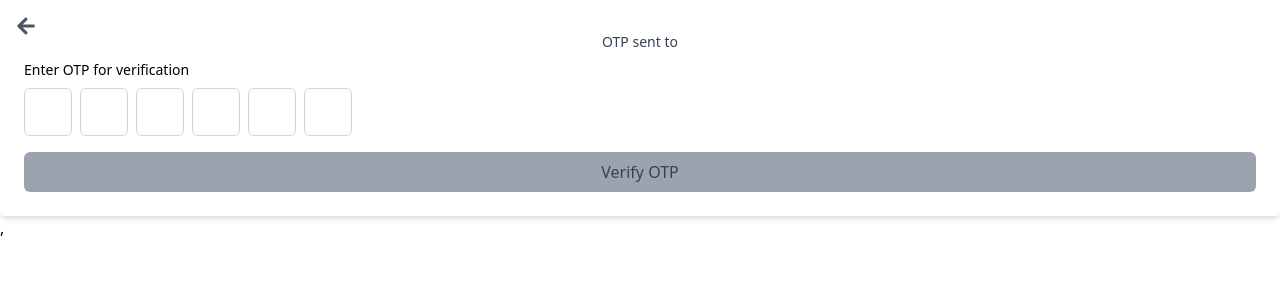
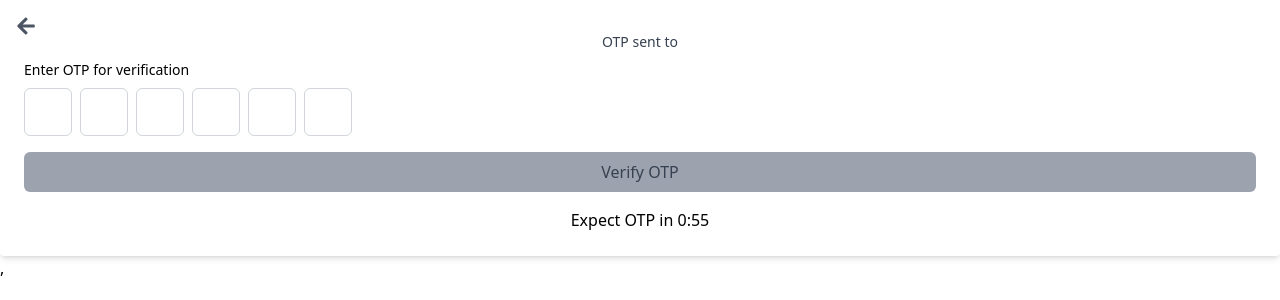
Before and after one commit to aashiashfak/project_evento_frontend_react, a React (Vite) app: page /otp in a window 1280 px wide. Shown: the top 300 px of the page. Built offline with nearby package versions, Linux system fonts and the light colour scheme.

Commit message:
updated otp component added timers to resend otp

```diff
--- a/src/components/accounts/OtpComponent.jsx
+++ b/src/components/accounts/OtpComponent.jsx
@@ -1,4 +1,4 @@
-import React, {useState, useRef} from "react";
+import React, {useState, useRef, useEffect} from "react";
 import {useDispatch} from "react-redux";
 import {useNavigate} from "react-router-dom";
 import {setUser} from "../../redux/userSlice";
@@ -11,11 +11,29 @@ const OtpComponent = (props) => {
   const [otp, setOtp] = useState(new Array(6).fill(""));
   const [message, setMessage] = useState("");
   const [isLoading, setIsLoading] = useState(false);
+  const [timeLeft, setTimeLeft] = useState(60); // Timer for 1 minute (60 seconds)
+  const [isRunning, setIsRunning] = useState(true); // To control timer state
   const otpRefs = useRef([]);
   const navigate = useNavigate();
   const dispatch = useDispatch();
 
-  console.log("identifier", identifier);
+  useEffect(() => {
+    let interval;
+    if (isRunning && timeLeft > 0) {
+      interval = setInterval(() => {
+        setTimeLeft((prevTime) => prevTime - 1);
+      }, 1000);
+    } else if (timeLeft === 0) {
+      setIsRunning(false);
+    }
+
+    return () => clearInterval(interval);
+  }, [isRunning, timeLeft]);
+
+  const startTimer = () => {
+    setTimeLeft(60);
+    setIsRunning(true);
+  };
 
   const handleOtpChange = (e, index) => {
     const value = e.target.value;
@@ -56,10 +74,8 @@ const OtpComponent = (props) => {
   };
 
   const handleOtpForm = async (event) => {
-    console.log("entered in handling submitted otp");
     event.preventDefault();
     const enteredOtp = otp.join("");
-    console.log(enteredOtp);
     setIsLoading(true);
 
     try {
@@ -73,7 +89,6 @@ const OtpComponent = (props) => {
           }
         );
       } else if (identifier === "phone") {
-        console.log("identifier is phone");
         response = await axiosInstance.post(
           "accounts/phone-otp-verification/",
           {
@@ -84,7 +99,6 @@ const OtpComponent = (props) => {
       }
 
       const userData = response.data;
-      console.log(userData);
       dispatch(
         setUser({
           username: userData.user.username || null,
@@ -101,9 +115,23 @@ const OtpComponent = (props) => {
   };
 
   const handleBackButtonClick = () => {
-    handleOtpSent(false)
+    handleOtpSent(false);
   };
 
+  const handleResendOtp = async () => {
+    setIsLoading(true);
+    try {
+      await axiosInstance.post("accounts/resend-otp/", {
+        email: identifier === "email" ? email : undefined,
+        phone_number: identifier === "phone" ? phone : undefined,
+      });
+      startTimer(); // Reset and start the timer
+    } catch (error) {
+      setMessage(error.response?.data?.error || "Failed to resend OTP");
+    } finally {
+      setIsLoading(false);
+    }
+  };
 
   const isOtpFilled = otp.every((digit) => digit !== "");
 
@@ -151,6 +179,22 @@ const OtpComponent = (props) => {
           {isLoading ? <ClipLoader size={20} color={"#fff"} /> : "Verify OTP"}
         </button>
       </form>
+      <div className="mt-4 text-center">
+        {timeLeft > 0 ? (
+          <p>
+            Expect OTP in {Math.floor(timeLeft / 60)}:
+            {(timeLeft % 60).toString().padStart(2, "0")}
+          </p>
+        ) : (
+          <button
+            onClick={handleResendOtp}
+            className="text-violet-600 hover:text-violet-700 transition"
+            disabled={isLoading}
+          >
+            Resend OTP
+          </button>
+        )}
+      </div>
     </div>
   );
 };
```
